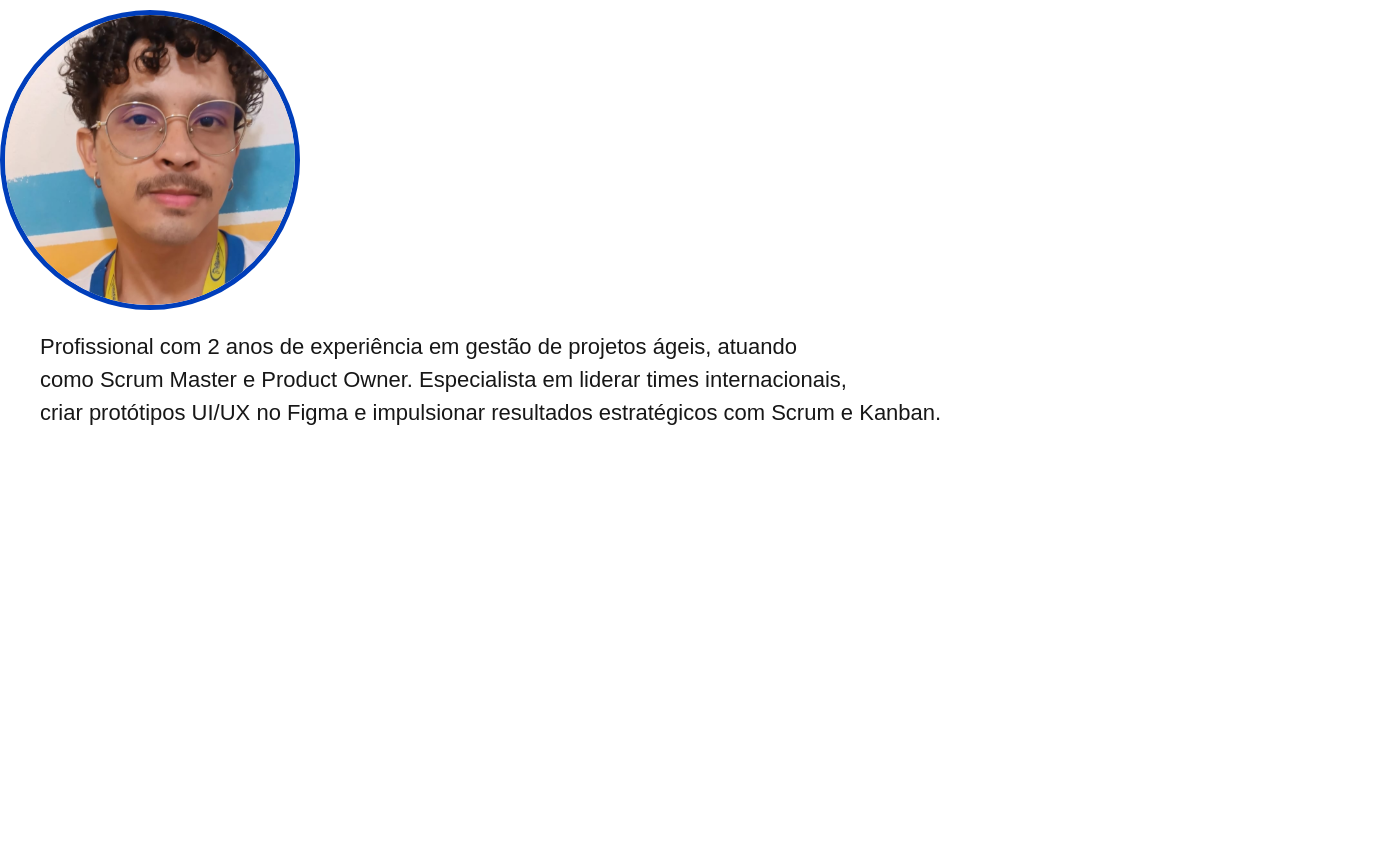
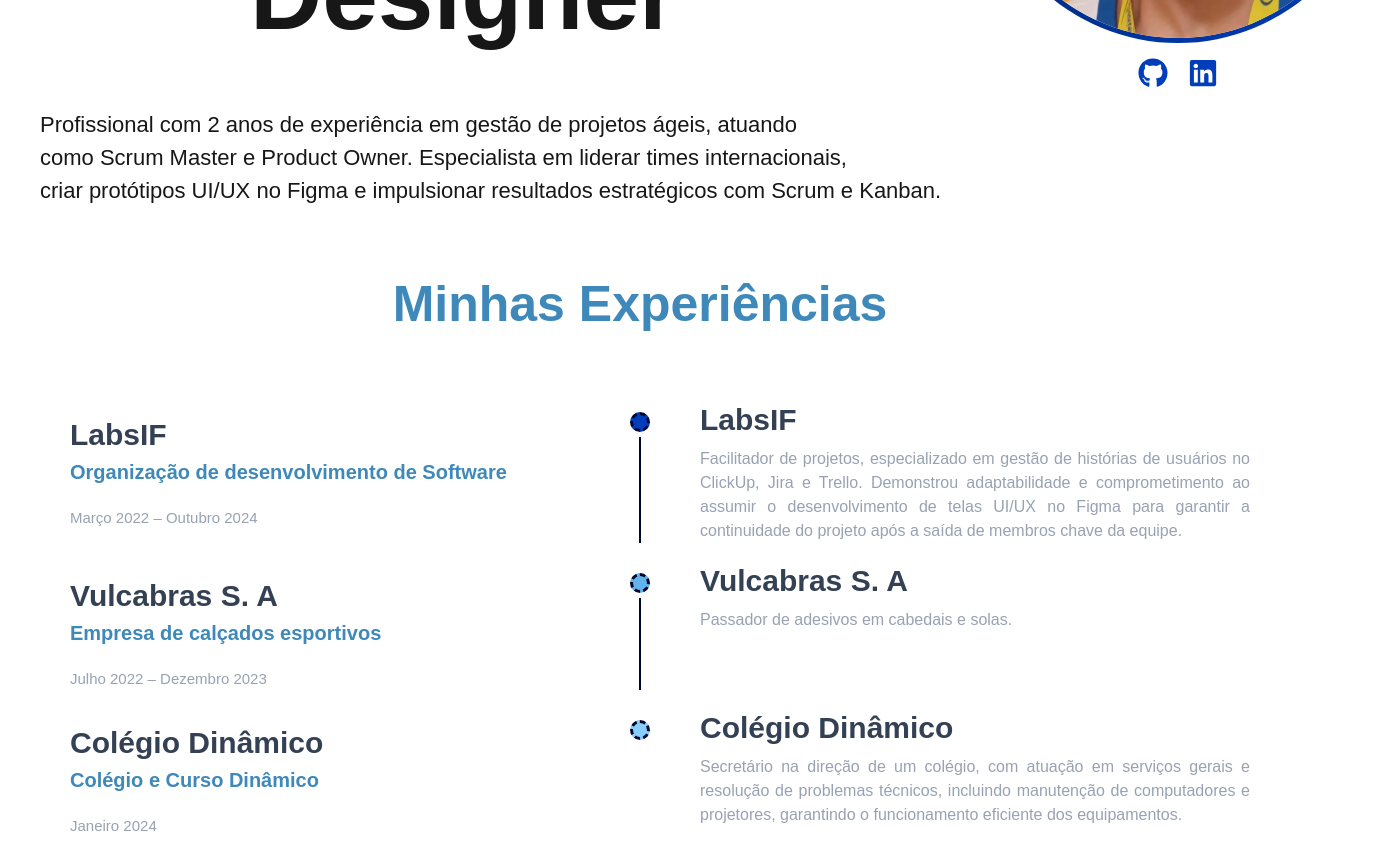
Before and after one commit to Henrsilva12/Portifolio, a Next.js app: page / in a window 1280 px wide. Shown: the part 466-1334 px from the top of the page, 1378 px wide, since content can reach past the window. Before the commit the page ends 895 px from the top, so only its background shows below. Built offline with nearby package versions, Linux system fonts and the light colour scheme.

Commit message:
Upgrade: Ajuste no profile e secao Experiencias

```diff
--- a/package.json
+++ b/package.json
@@ -13,7 +13,8 @@
     "next": "15.1.2",
     "nodemailer": "^6.9.16",
     "react": "^19.0.0",
-    "react-dom": "^19.0.0"
+    "react-dom": "^19.0.0",
+    "react-icons": "^5.4.0"
   },
   "devDependencies": {
     "@eslint/eslintrc": "^3",
--- a/src/app/componentes/Profile/index.tsx
+++ b/src/app/componentes/Profile/index.tsx
@@ -1,10 +1,31 @@
 import Image from "next/image";
+import { FaGithub, FaLinkedin } from "react-icons/fa";
 import "./styles.css";
 
 const ProfileImage = ({ src, alt, width, height }) => {
   return (
-    <div className="profileImageContainer">
-      <Image src={src} alt={alt} width={width} height={height} />
+    <div className="profileWrapper">
+      <div className="profileImageContainer">
+        <Image src={src} alt={alt} width={width} height={height} />
+      </div>
+      <div className="socialIcons">
+        <a
+          href="https://github.com/seu-usuario"
+          target="_blank"
+          rel="noopener noreferrer"
+          className="icon"
+        >
+          <FaGithub size={30} />
+        </a>
+        <a
+          href="https://linkedin.com/in/seu-usuario"
+          target="_blank"
+          rel="noopener noreferrer"
+          className="icon"
+        >
+          <FaLinkedin size={30} />
+        </a>
+      </div>
     </div>
   );
 };
--- a/src/app/componentes/Profile/styles.css
+++ b/src/app/componentes/Profile/styles.css
@@ -1,10 +1,44 @@
+.profileWrapper {
+  display: flex;
+  flex-direction: column;
+  align-items: center;
+  gap: 15px; /* Espaçamento entre a foto e os ícones */
+}
+
 .profileImageContainer {
-  width: 300px;
-  height: 300px;
+  width: 400px;
+  height: 400px;
   border-radius: 50%;
-  border: 5px solid #003ebb;
   display: flex;
   justify-content: center;
   align-items: center;
-  overflow: hidden; /* Para esconder a imagem que ultrapassar o círculo */
+  background: linear-gradient(
+    135deg,
+    #001c55,
+    #003ebb
+  ); /* Gradiente de fundo */
+  padding: 5px; /* Espaço para criar a borda */
 }
+
+.profileImageContainer img {
+  width: 100%;
+  height: 100%;
+  border-radius: 50%; /* Garante que a imagem seja circular */
+  object-fit: cover; /* Ajusta a imagem para preencher o contêiner */
+  background-color: white; /* Previne falhas no carregamento da imagem */
+}
+
+.socialIcons {
+  display: flex;
+  gap: 20px; /* Espaçamento entre os ícones */
+}
+
+.icon {
+  color: #003ebb;
+  transition: color 0.3s;
+  text-decoration: none;
+}
+
+.icon:hover {
+  color: #63b3ed;
+}
--- /dev/null
+++ b/src/app/componentes/experiencia/index.tsx
@@ -0,0 +1,59 @@
+"use client";
+
+import React from "react";
+import "./styles.css";
+
+const experiences = [
+  {
+    title: "LabsIF",
+    subtitle: "Organização de desenvolvimento de Software",
+    period: "Março 2022 – Outubro 2024",
+    description:
+      "Facilitador de projetos, especializado em gestão de histórias de usuários no ClickUp, Jira e Trello. Demonstrou adaptabilidade e comprometimento ao assumir o desenvolvimento de telas UI/UX no Figma para garantir a continuidade do projeto após a saída de membros chave da equipe.",
+    color: "#003ebb",
+  },
+  {
+    title: "Vulcabras S. A",
+    subtitle: "Empresa de calçados esportivos",
+    period: "Julho 2022 – Dezembro 2023",
+    description: "Passador de adesivos em cabedais e solas.",
+    color: "#63b3ed",
+  },
+  {
+    title: "Colégio Dinâmico",
+    subtitle: "Colégio e Curso Dinâmico",
+    period: "Janeiro 2024",
+    description:
+      "Secretário na direção de um colégio, com atuação em serviços gerais e resolução de problemas técnicos, incluindo manutenção de computadores e projetores, garantindo o funcionamento eficiente dos equipamentos.",
+    color: "#87cefa",
+  },
+];
+
+const Timeline = () => {
+  return (
+    <div className="timeline-container">
+      {experiences.map((exp, index) => (
+        <div key={index} className="timeline-item">
+          <div className="left">
+            <h3>{exp.title}</h3>
+            <h4>{exp.subtitle}</h4>
+            <p className="period">{exp.period}</p>
+          </div>
+          <div className="center">
+            <div
+              className="circle"
+              style={{ backgroundColor: exp.color }}
+            ></div>
+            {index < experiences.length - 1 && <div className="line"></div>}
+          </div>
+          <div className="right">
+            <h3>{exp.title}</h3>
+            <p>{exp.description}</p>
+          </div>
+        </div>
+      ))}
+    </div>
+  );
+};
+
+export default Timeline;
--- /dev/null
+++ b/src/app/componentes/experiencia/styles.css
@@ -0,0 +1,67 @@
+.timeline-container {
+  display: flex;
+  flex-direction: column;
+  gap: 30px;
+  padding: 30px;
+}
+
+.timeline-item {
+  display: grid;
+  grid-template-columns: 1fr 50px 1fr;
+  gap: 10px;
+  align-items: left;
+}
+
+.left h3 {
+  font-size: 30px;
+  margin: 0;
+  color: #344054;
+  padding-left: -10px;
+}
+
+.left h4 {
+  font-size: 20px;
+  color: #3e89b9;
+  margin: 0;
+  padding-left: 40px;
+}
+
+.left .period {
+  font-size: 15px;
+  color: #98a2b3;
+  padding-top: 20px;
+  padding-left: -10px;
+}
+
+.center {
+  display: flex;
+  flex-direction: column;
+  align-items: center;
+  position: relative;
+}
+
+.circle {
+  width: 20px;
+  height: 20px;
+  border-radius: 50%;
+  border: 3px dashed #00072d;
+}
+
+.line {
+  width: 2px;
+  background-color: #00072d;
+  flex-grow: 1;
+  margin-top: 5px;
+}
+
+.right h3 {
+  font-size: 30px;
+  margin: -15px;
+  color: #344054;
+}
+
+.right p {
+  font-size: 1rem;
+  color: #98a2b3;
+  padding-left: 25px;
+}
--- a/src/app/componentes/navbar/styles.css
+++ b/src/app/componentes/navbar/styles.css
@@ -35,10 +35,15 @@
 }
 
 .email {
-  /*margin-left: -830px;*/
-  display: none;
+  display: block;
+  margin-left: -830px;
 }
 
+@media (max-width: 768px) {
+  .email {
+    display: none;
+  }
+}
 .email-link {
   color: #fff;
   font-size: 15px;
--- a/src/app/globals.css
+++ b/src/app/globals.css
@@ -20,6 +20,18 @@
   font-family: "Poppins", Arial, Helvetica, sans-serif;
 }
 
+.header-section {
+  display: flex;
+  padding-top: 40px;
+  align-items: center; /* Alinha verticalmente */
+  gap: 300px; /* Espaçamento entre a foto e os títulos */
+}
+@media (max-width: 768px) {
+  .header-section {
+    flex-direction: column; /* Empilha os elementos em dispositivos menores */
+    align-items: center;
+  }
+}
 h1 {
   font-size: 35px;
   font-weight: bold;
@@ -48,6 +60,15 @@
   margin-top: 0;
 }
 
+h5 {
+  font-size: 50px;
+  font-weight: bold;
+  padding-top: 60px;
+  padding-bottom: 40px;
+  text-align: center;
+  color: #3e89b9;
+}
+
 p {
   font-size: 22px;
   padding-left: 40px;
--- a/src/app/page.tsx
+++ b/src/app/page.tsx
@@ -1,3 +1,4 @@
+import Timeline from "./componentes/experiencia";
 import Navbar from "./componentes/navbar";
 import ProfileImage from "./componentes/Profile";
 import "./globals.css";
@@ -6,20 +7,22 @@
   return (
     <div className="container">
       <Navbar />
+      <div className="header-section">
+        <div className="titles">
           <h1>Olá! Me chamo</h1>
           <h2>Henrique Santos</h2>
           <h3>UI & UX</h3>
           <h4>Designer</h4>
-      {/*Foto*/}
+        </div>
         <div className="photo">
           <ProfileImage
             src="/imagens/foto.svg"
             alt="foto"
-          width={300}
-          height={300}
+            width={500}
+            height={500}
           />
         </div>
-
+      </div>
       <div className="description">
         <p>
           Profissional com 2 anos de experiência em gestão de projetos ágeis,
@@ -30,16 +33,15 @@
           com Scrum e Kanban.
         </p>
       </div>
-
       {/*Experiências*/}
-      <div className="experiencias"></div>
-
+      <div className="experiencias">
+        <h5>Minhas Experiências</h5>
+        <Timeline />
+      </div>
       {/*Projects*/}
       <div className="projects"></div>
-
       {/*Skills*/}
       <div className="skills"></div>
-
       {/*Contate me*/}
       <div className="contactMe"></div>
     </div>
```
Also changed, not shown: 1 other file (tests, documents, lock files or other folders). Lines whose indentation alone changed are shown as unchanged.
